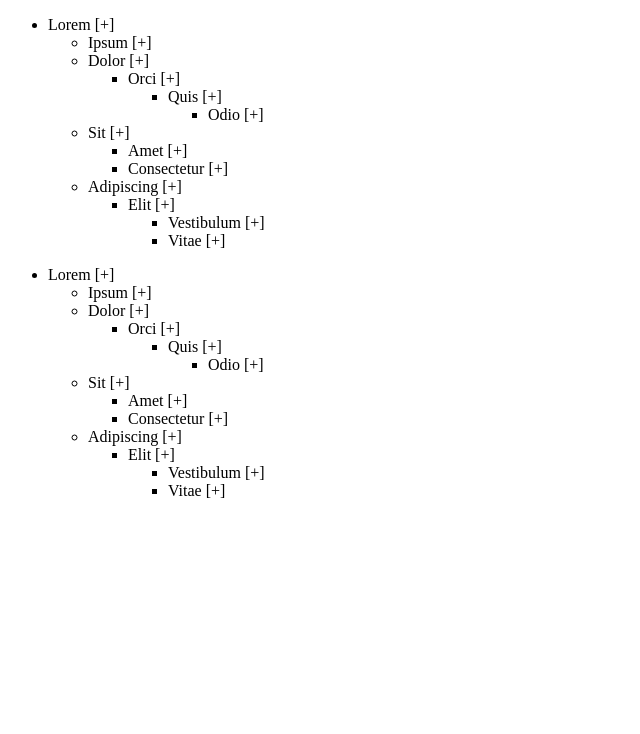
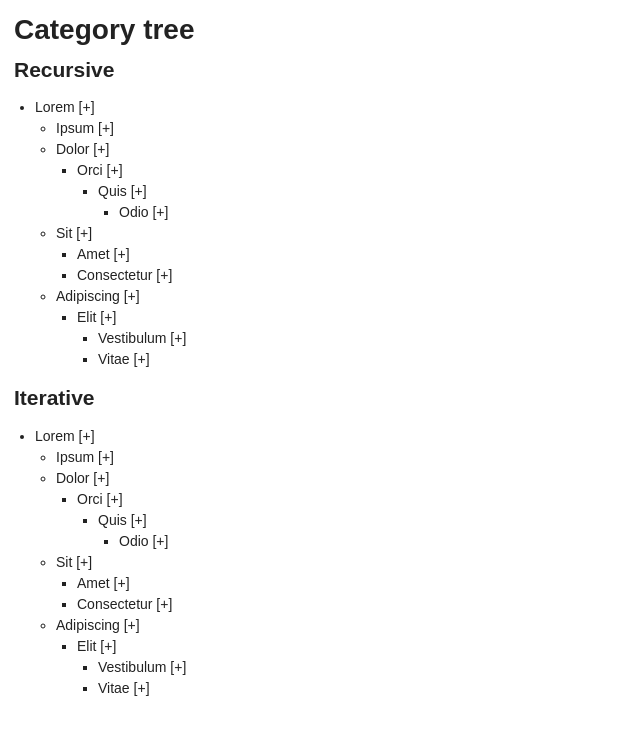
Before and after one commit to jurasm/category-tree, a website: page index.html in a window 1280 px wide. Shown: the whole page, without its empty margins (0-640 px from the left). Drawn offline with Linux system fonts and the light colour scheme.

Commit message:
some styling added

```diff
--- a/index.html
+++ b/index.html
@@ -5,10 +5,14 @@
   <meta name="viewport" content="width=device-width, initial-scale=1.0">
   <meta http-equiv="X-UA-Compatible" content="ie=edge">
   <title>Category tree</title>
+  <link rel="stylesheet" href="style.css">
 </head>
 <body>
   <div>
+    <h1>Category tree</h1>
+    <h2>Recursive</h2>
     <div id="recursive"></div>
+    <h2>Iterative</h2>
     <div id="iterative"></div>
   </div>
   <script src="tree.js"></script>
--- /dev/null
+++ b/style.css
@@ -0,0 +1,11 @@
+body {
+  font-family: Arial, Helvetica, sans-serif;
+  color: #222;
+  margin: 1em;
+  line-height: 1.5em;
+  font-size: 14px;
+}
+
+ul {
+  padding-left: 1.5em;
+}
--- a/tree.js
+++ b/tree.js
@@ -1,4 +1,3 @@
-// @ts-check
 const recursiveContainer = document.getElementById('recursive');
 const iterativeContainer = document.getElementById('iterative');
 let tree;
```
